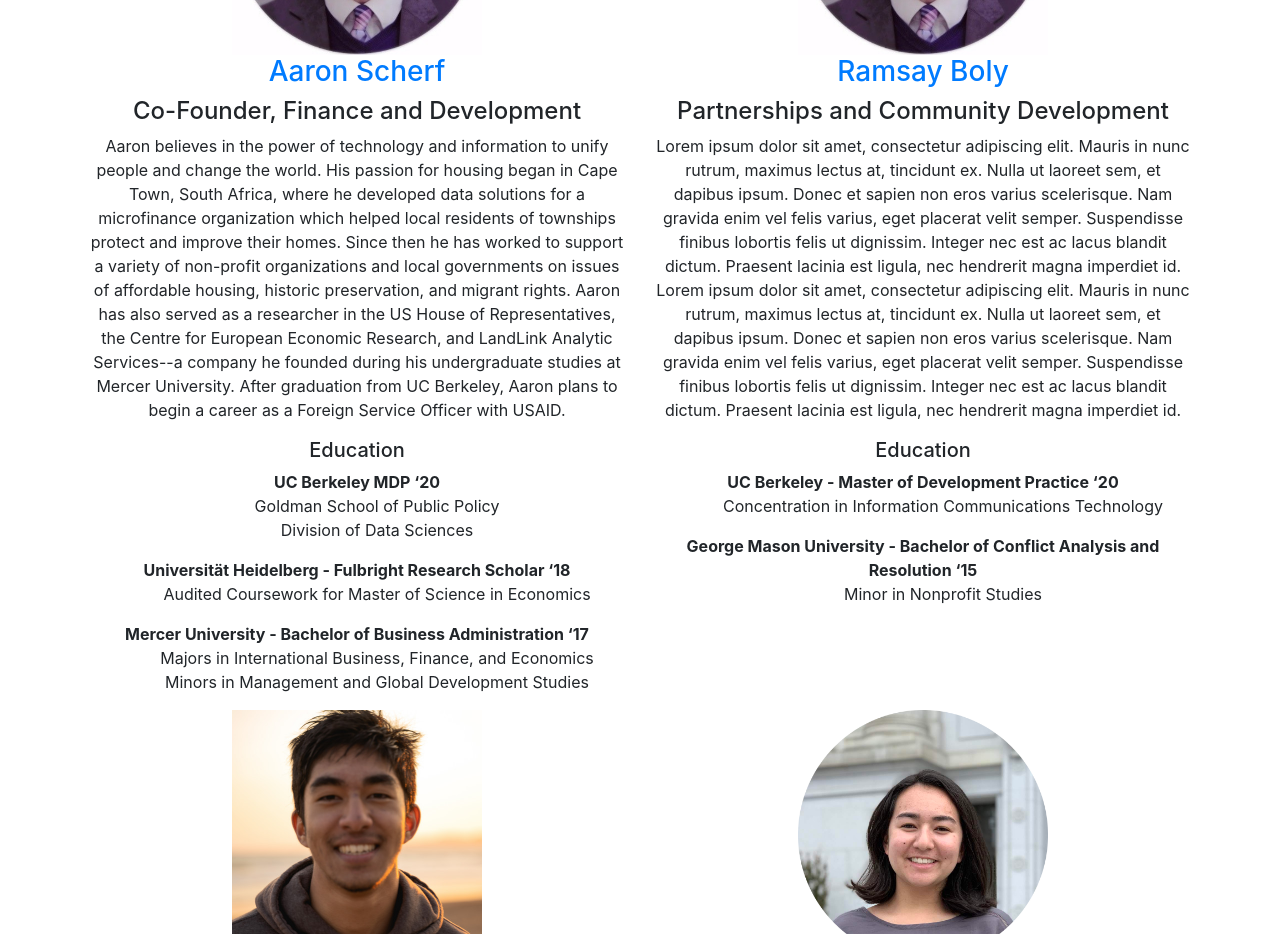
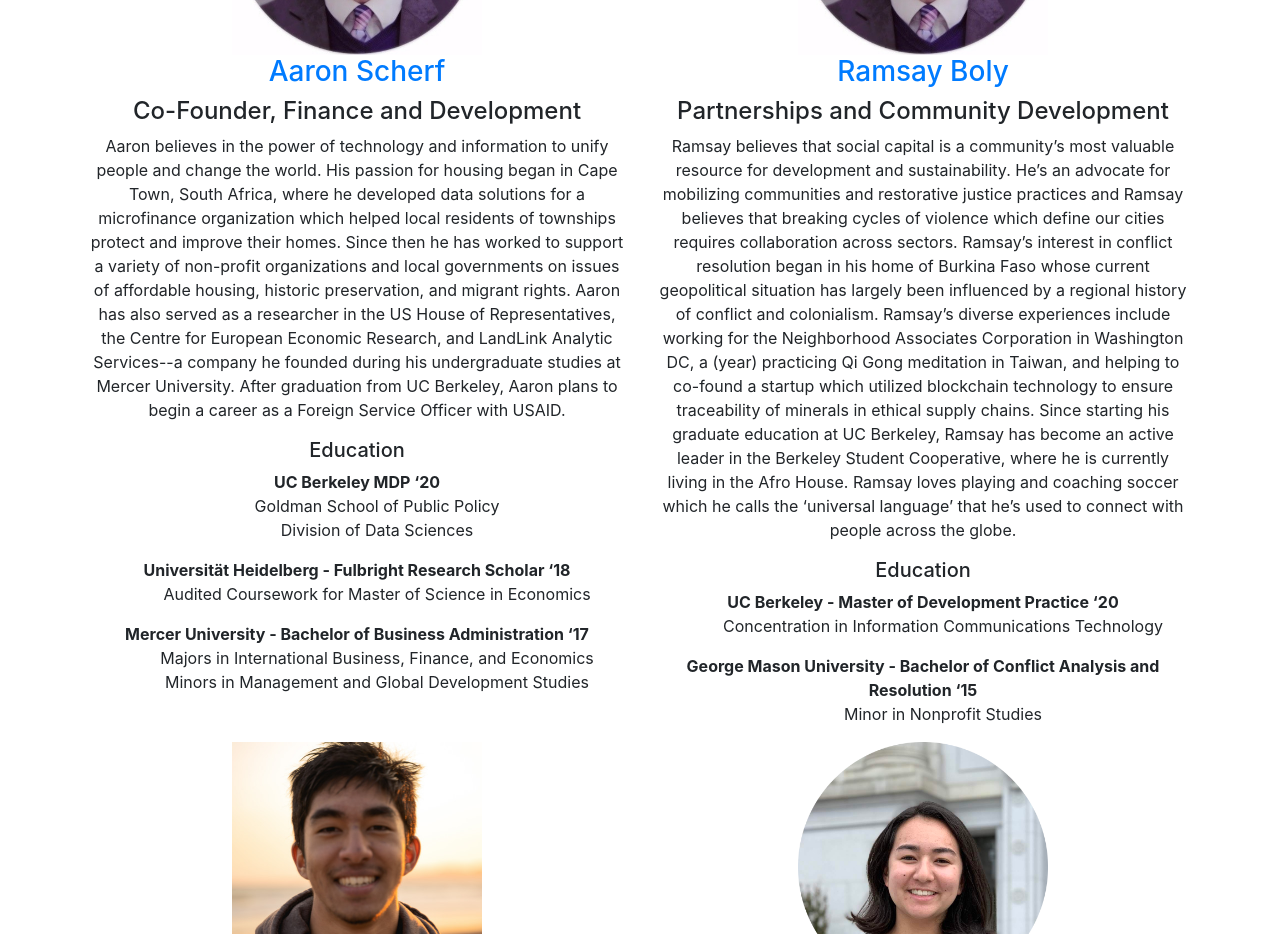
Before and after one commit to housing-coopnet/coopnet, a React (Create React App) app in the folder coopnetsite/: page /about in a window 1280 px wide. Shown: the part 1300-2234 px from the top of the page. Built offline with nearby package versions, Linux system fonts and the light colour scheme.

Commit message:
Ramsay description

```diff
--- a/coopnetsite/src/components/About.js
+++ b/coopnetsite/src/components/About.js
@@ -116,8 +116,7 @@ class About extends Component {
                                                                 <div>
                                                                 <p>
 
-                                                                 Lorem ipsum dolor sit amet, consectetur adipiscing elit. Mauris in nunc rutrum, maximus lectus at, tincidunt ex. Nulla ut laoreet sem, et dapibus ipsum. Donec et sapien non eros varius scelerisque. Nam gravida enim vel felis varius, eget placerat velit semper. Suspendisse finibus lobortis felis ut dignissim. Integer nec est ac lacus blandit dictum. Praesent lacinia est ligula, nec hendrerit magna imperdiet id.
-                                                                 Lorem ipsum dolor sit amet, consectetur adipiscing elit. Mauris in nunc rutrum, maximus lectus at, tincidunt ex. Nulla ut laoreet sem, et dapibus ipsum. Donec et sapien non eros varius scelerisque. Nam gravida enim vel felis varius, eget placerat velit semper. Suspendisse finibus lobortis felis ut dignissim. Integer nec est ac lacus blandit dictum. Praesent lacinia est ligula, nec hendrerit magna imperdiet id.
+                                                                 Ramsay believes that social capital is a community’s most valuable resource for development and sustainability. He’s an advocate for mobilizing communities and restorative justice practices and Ramsay believes that breaking cycles of violence which define our cities requires collaboration across sectors. Ramsay’s interest in conflict resolution began in his home of Burkina Faso whose current geopolitical situation has largely been influenced by a regional history of conflict and colonialism. Ramsay’s diverse experiences include working for the Neighborhood Associates Corporation in Washington DC, a (year) practicing Qi Gong meditation in Taiwan, and helping to co-found a startup which utilized blockchain technology to ensure traceability of minerals in ethical supply chains. Since starting his graduate education at UC Berkeley, Ramsay has become an active leader in the Berkeley Student Cooperative, where he is currently living in the Afro House. Ramsay loves playing and coaching soccer which he calls the ‘universal language’ that he’s used to connect with people across the globe.
 
                                                                  </p>
 
```
